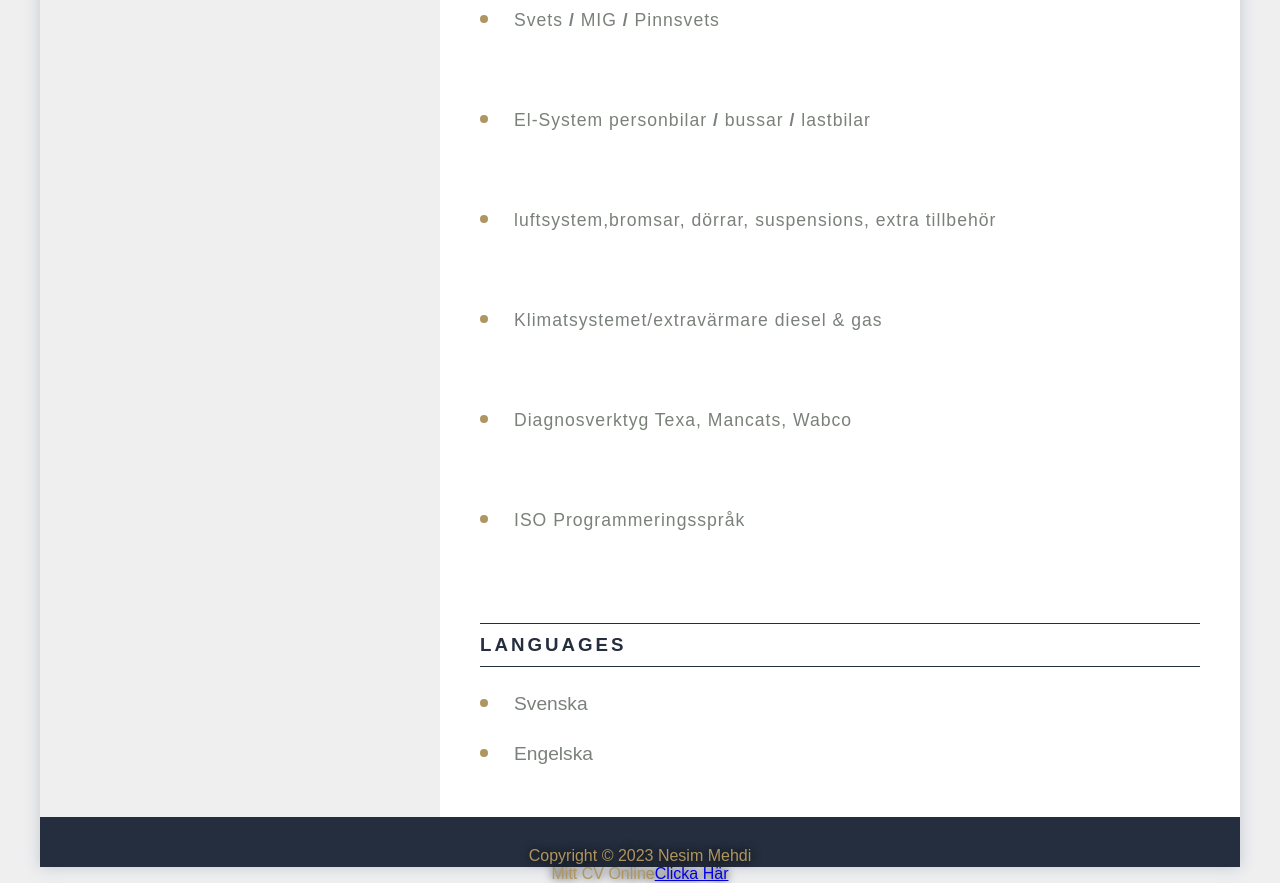
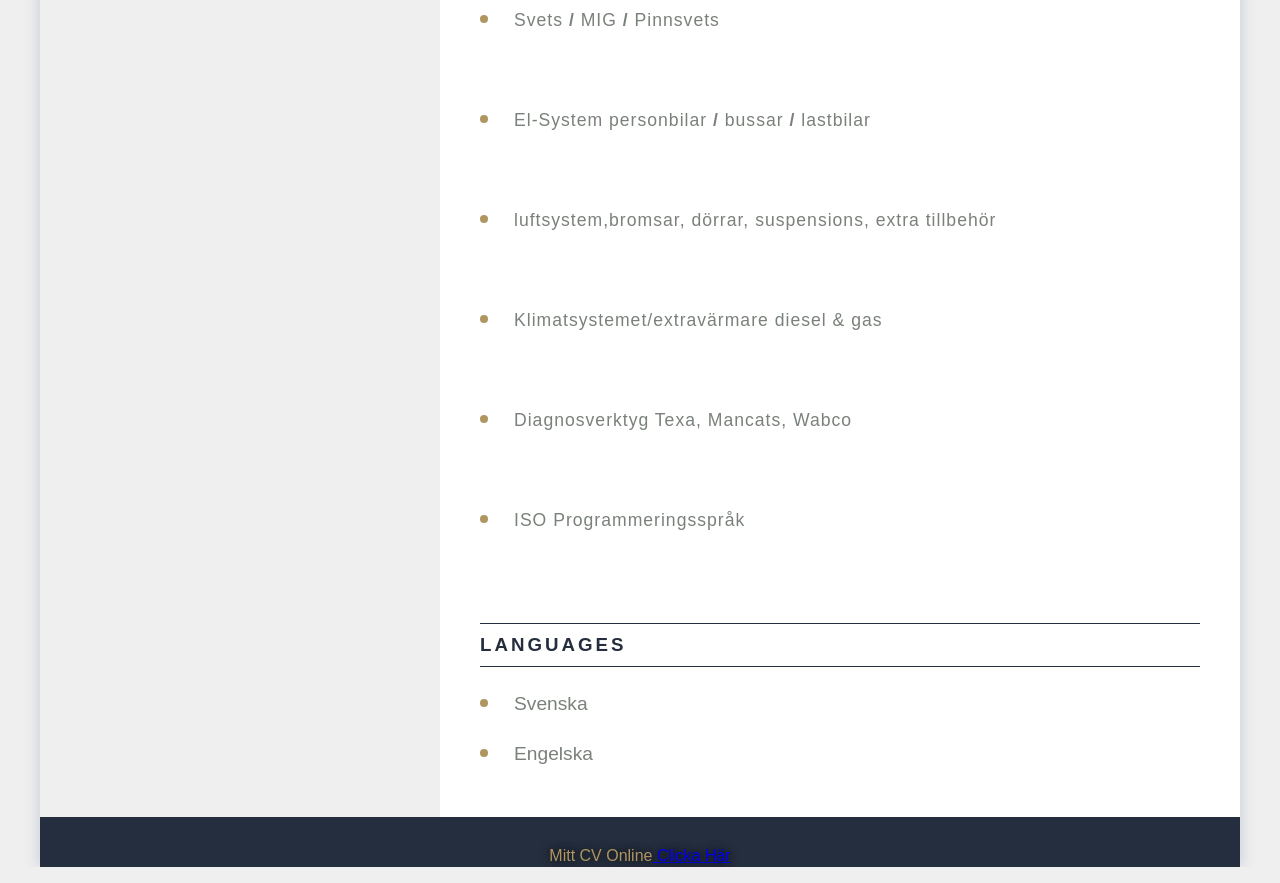
Before and after one commit to Nanoroar/mycv, a plain HTML site: page cncv.html in a window 1280 px wide. Shown: the part 2665-3548 px from the top of the page. Drawn offline with Linux system fonts and the light colour scheme.

Commit message:
Update footer in cncv.html
Comment out copyright line and adjust spacing in link.

```diff
--- a/cncv.html
+++ b/cncv.html
@@ -379,8 +379,8 @@ Det skulle vara en ära att få möjligheten att diskutera hur jag kan bidra til
     </div>
 
 <footer>
-    <p>Copyright &copy 2023 Nesim Mehdi </p>
-    <p>Mitt CV Online<a href="https://nanoroar.github.io/mycv/cncv.html">Clicka Här</a></p>
+   <!-- <p>Copyright &copy 2023 Nesim Mehdi </p>-->
+    <p>Mitt CV Online<a href="https://nanoroar.github.io/mycv/cncv.html"> Clicka Här</a></p>
 
 </footer>
 
```
